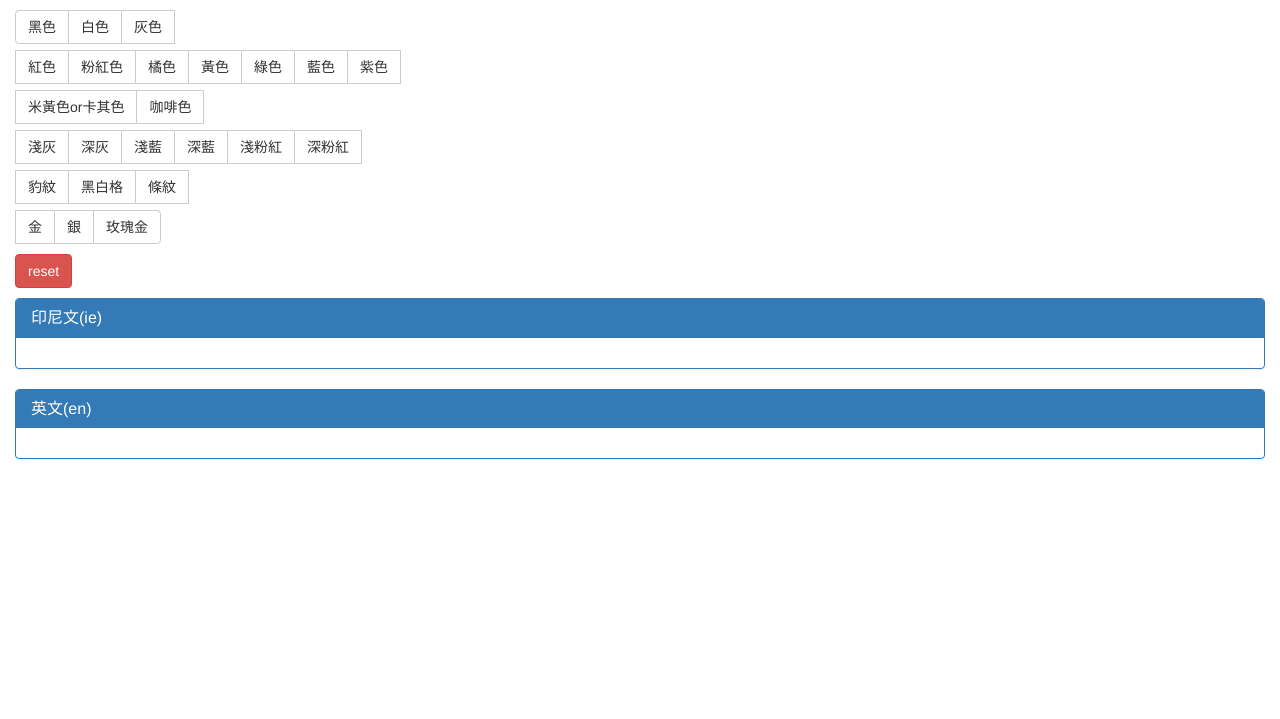
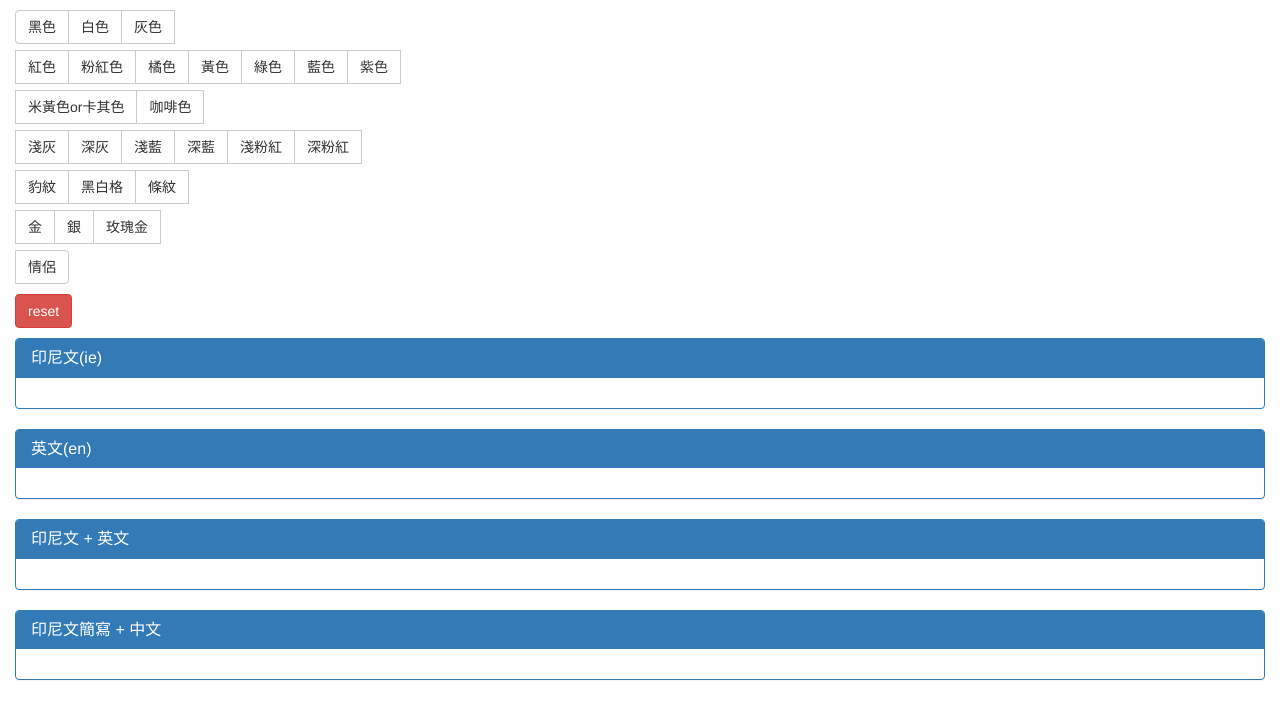
Before and after one commit to shesheshe/genmono, a Jekyll site: the page color.html, which Jekyll copies as it is, in a window 1280 px wide. Shown: the top 719 px of the page. Built offline with Jekyll 4.4.1, drawn with Linux system fonts in a browser that asks for light colours; nearby versions of some CDN libraries; library files that are not in the unit come from our copies; part of the change alters nothing that is shown.

Commit message:
update color.

```diff
--- a/color.html
+++ b/color.html
@@ -36,6 +36,24 @@
             <div class="panel-body en"  style="position: relative;">
             </div>
         </div>
+        <div class="panel panel-primary">
+            <div class="panel-heading">
+                <h3 class="panel-title">
+                    印尼文 + 英文
+                </h3>
+            </div>
+            <div class="panel-body horizontal"  style="position: relative;">
+            </div>
+        </div>
+        <div class="panel panel-primary">
+            <div class="panel-heading">
+                <h3 class="panel-title">
+                    印尼文簡寫 + 中文
+                </h3>
+            </div>
+            <div class="panel-body horizontal2"  style="position: relative;">
+            </div>
+        </div>
     </div>
     <script src="http://apps.bdimg.com/libs/jquery/2.0.0/jquery.min.js"> </script>
     <script src="http://apps.bdimg.com/libs/bootstrap/3.3.0/js/bootstrap.min.js"> </script>
@@ -45,34 +63,42 @@
     <script type="text/javascript">
         $(function() {
             var color_list = [
-                ["黑色","Hitam","Black"],
-                ["白色","Putih","White"],
-                ["灰色","Abu","Grey","br"],
+                ["黑色","Hitam","Black","htm"],
+                ["白色","Putih","White","pth"],
+                ["灰色","Abu","Grey","abu","br"],
 
-                ["紅色","Merah","Red"],
-                ["粉紅色","Pink","Pink"],
-                ["橘色","Oranye","Orange"],
-                ["黃色","Kuning","Yellow"],
-                ["綠色","Hijau","Green"],
-                ["藍色","Biru","Blue"],
-                ["紫色","Ungu","Purple","br"],
-                ["米黃色or卡其色","Krim ","Cream"],
-                ["咖啡色","Coklat","Brown","br"],
+                ["紅色","Merah","Red","mrh"],
+                ["粉紅色","Pink","Pink","pink"],
+                ["橘色","Oranye","Orange","orange"],
+                ["黃色","Kuning","Yellow","kuning"],
+                ["綠色","Hijau","Green","hju"],
+                ["藍色","Biru","Blue","biru"],
+                ["紫色","Ungu","Purple","ungu","br"],
+                ["米黃色or卡其色","Krim","Cream","krim"],
+                ["咖啡色","Coklat","Brown","cklt","br"],
 
                 ["淺灰","Abu muda","Light Grey"],
-                ["深灰","Abu tua","Dark Grey"],
-                ["淺藍","Biru muda","Light Blue"],
-                ["深藍","Biru tua","Dark Blue"],
+                ["深灰","Abu tua","Dark Grey","abu tua"],
+                ["淺藍","Biru muda","Light Blue","biru muda"],
+                ["深藍","Biru tua","Dark Blue","biru tua"],
                 ["淺粉紅","Pink muda","Light Pink"],
-                ["深粉紅","Pink tua ","Dark Pink","br"],
+                ["深粉紅","Pink tua ","Dark Pink","pink tua","br"],
 
-                ["豹紋","Macan","Leopard"],
-                ["黑白格","Hitam-Putih","Black-White"],
-                ["條紋","Garis2","Stripes","br"],
+                ["豹紋","Macan","Leopard","mcn"],
+                ["黑白格","Hitam-Putih","Black-White","htm-pth"],
+                ["條紋","Garis2","Stripes","grs2","br"],
 
-                ["金","Emas","Gold"],
-                ["銀","Perak","Silver"],
-                ["玫瑰金","Emas rose","Rose Gold"],
+                ["金","Emas","Gold","emas"],
+                ["銀","Perak","Silver","perak"],
+                ["玫瑰金","Emas rose","Rose Gold","emas rose","br"],
+
+                ["情侶","COWOK","man","COWOK 男 CEWEK 女"],
+
+                //["男","COWOK","man","COWOK"],
+                //["女","CEWEK","woman","CEWEK"],
+
+                //["男","COWOK","man","cow"],
+                //["女","CEWEK","woman","cew"],
 
             ];
 
@@ -80,13 +106,24 @@
 
             $(".color").on("click", function(){
                 var color = get_color($(this).attr("color"));
-                $(".en").append(color[2] + "<br />\n");
-                $(".ie").append(color[1] + "<br />\n");
+                if($(this).attr("color")=="情侶") {
+                    $(".en").append(color[3] + "<br />\n");
+                    $(".ie").append(color[3] + "<br />\n");
+                    $(".horizontal").append(color[3] + " ");
+                    $(".horizontal2").append(color[3] + " ");
+                } else {
+                    $(".en").append(color[2] + "<br />\n");
+                    $(".ie").append(color[1] + "<br />\n");
+                    $(".horizontal").append(color[1] + " " + color[2] + " ");
+                    $(".horizontal2").append(color[3] + " " + color[0] + " ");
+                }
             });
 
             $(".reset").on("click", function(){
                 $(".en").html("");
                 $(".ie").html("");
+                $(".horizontal").html("");
+                $(".horizontal2").html("");
             });
 
             function get_color(_val) {
@@ -105,8 +142,8 @@
                     //html += "<button type='button' class='btn btn-default color' color='" + color_list[i][0] + "' style='background-color:" + color_list[i][2] + ";'>" + color_list[i][0] + "</button>";
                     html += "<button type='button' class='btn btn-default color' color='" + color_list[i][0] + "'>" + color_list[i][0] + "</button>";
 
-                    if(color_list[i][3] == "br") {
-                        console.log(color_list[i][3]);
+                    if(color_list[i][4] == "br") {
+                        console.log(color_list[i][4]);
                         html += "<br /><br />";
                     }
                 }
```
